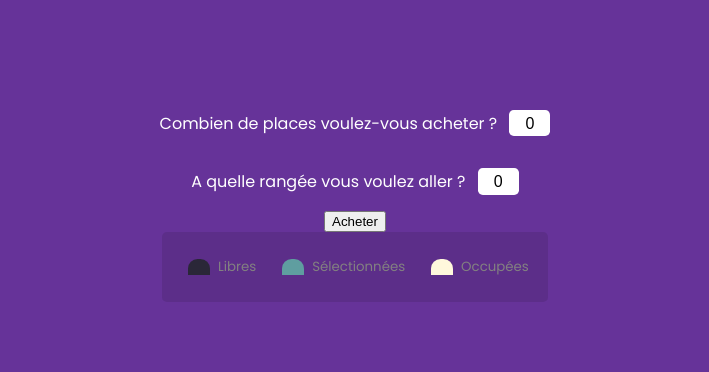
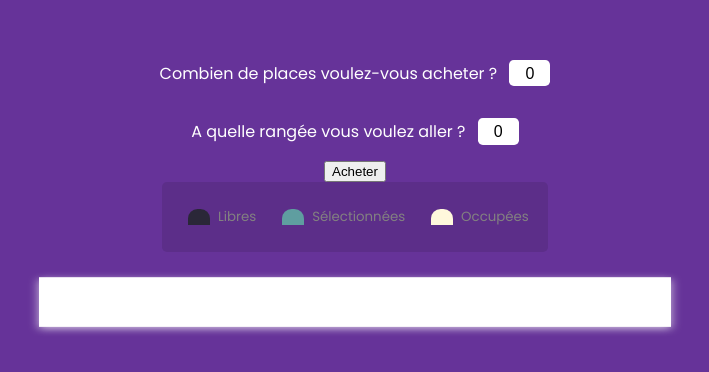
Before and after one commit to cnvvcvlad/SimplonTheater, a plain HTML site: page index.html in a window 1280 px wide. Shown: the part 210-582 px from the top of the page, without its empty margins (285-994 px from the left). Drawn offline with Linux system fonts and the light colour scheme.

Commit message:
created sreen

```diff
--- a/index.html
+++ b/index.html
@@ -63,6 +63,7 @@
         </ul>
     </div>
 
+    <div class="screen"></div>
     <div id="container_row" class="container"></div>
 
     <script src="script.js"></script>
--- a/style.css
+++ b/style.css
@@ -80,3 +80,12 @@ body {
     justify-content: center;
     align-items: center;
 }
+
+.screen {
+    background-color: #fff;
+    height: 70px;
+    width: 50%;
+    margin: 15px 0;
+    transform: rotateX(-45deg);
+    box-shadow: 0 3px 10px rgba(255, 255, 255, 0.7);
+}
```
